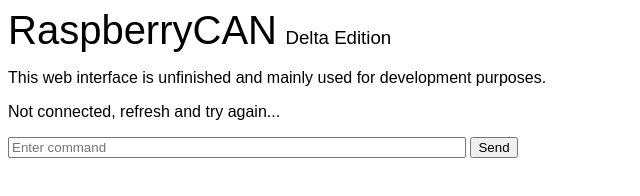
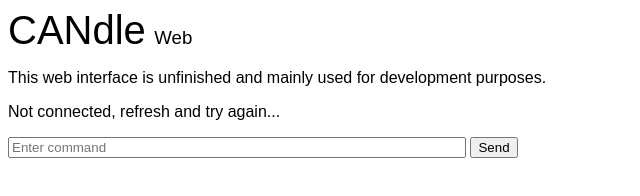
Before and after one commit to djh20/candle-pi, a website: page web/index.html in a window 1280 px wide. Shown: the whole page, without its empty margins (0-640 px from the left). Drawn offline with Linux system fonts and the light colour scheme.

Commit message:
refactor: update name on web interface

```diff
--- a/web/index.html
+++ b/web/index.html
@@ -6,12 +6,12 @@
   <meta name="viewport" content="width=device-width, initial-scale=1.0">
   <link rel="stylesheet" href="style.css">
   <script defer src="script.js"></script>
-  <title>RaspberryCAN Delta</title>
+  <title>CANdle</title>
 </head>
 <body>
   <div class="header">
-    <span class="title">RaspberryCAN</span>
-    <span class="subtitle">Delta Edition</span>
+    <span class="title">CANdle</span>
+    <span class="subtitle">Web</span>
   </div>
   <p>
     This web interface is unfinished and mainly used for development purposes.
```
